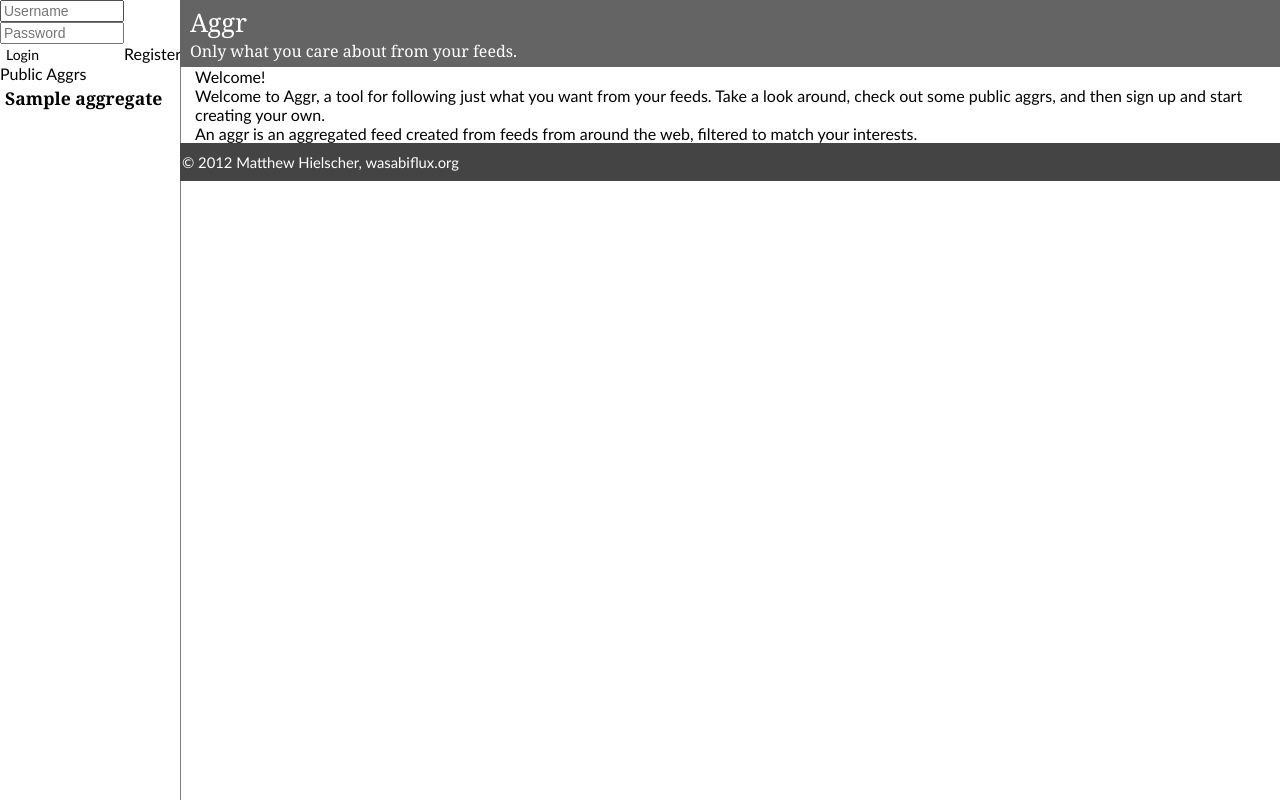
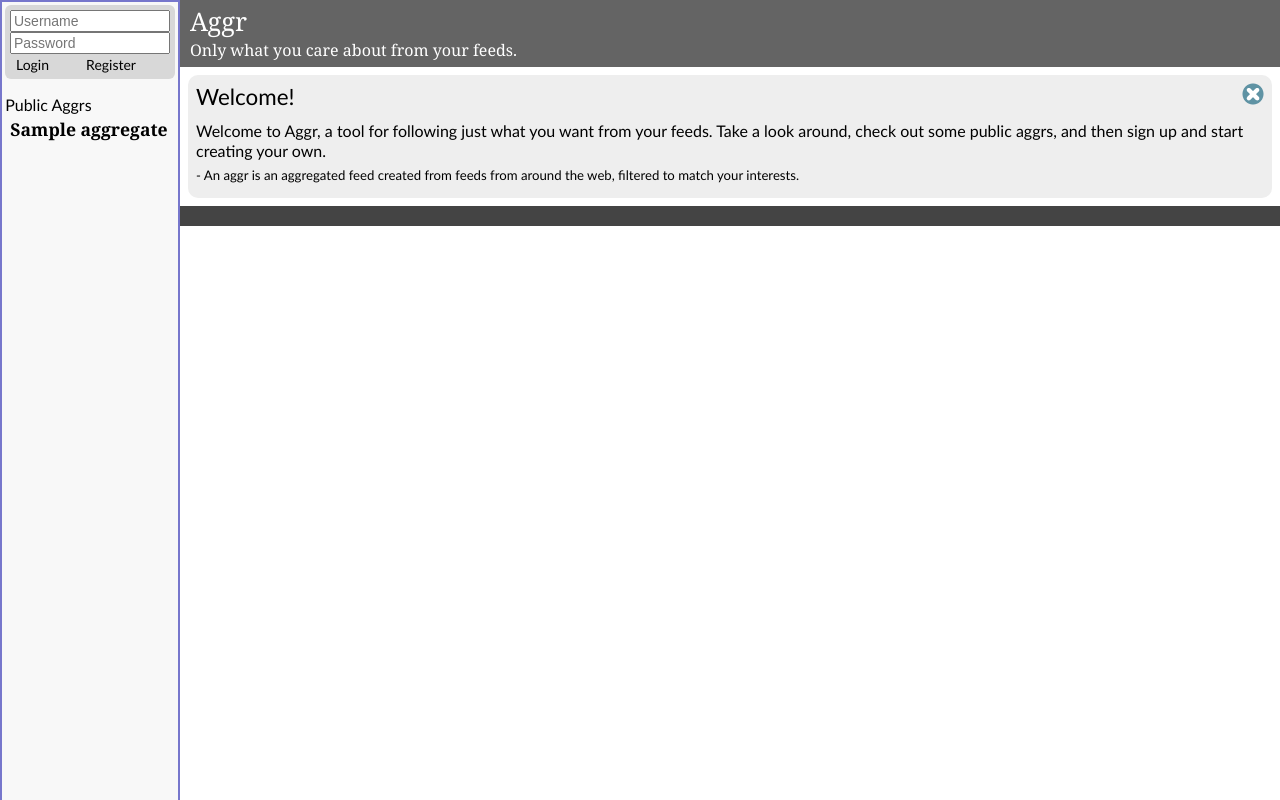
Before and after one commit to mhielscher/aggr, a Django app: page / in a window 1280 px wide. Run offline with Django 3.2, Linux system fonts and the light colour scheme; tables that the repository leaves empty hold one stand-in row (values such as "Sample post").

Commit message:
More design work.

```diff
--- a/aggr_app/feeds.py
+++ b/aggr_app/feeds.py
@@ -2,6 +2,7 @@ from django.contrib.syndication.views import Feed as RSSFeed
 from aggr_app.models import Aggregate
 from django.core.urlresolvers import reverse
 from django.shortcuts import get_object_or_404
+import datetime
 
 class AggregateFeed(RSSFeed):
     def get_object(self, request, aggr_id):
@@ -39,4 +40,4 @@ class AggregateFeed(RSSFeed):
         return entry.link
 
     def item_pubdate(self, entry):
-        return entry.published
+        return datetime.datetime(entry.published_parsed[:6])
--- a/aggr_app/models.py
+++ b/aggr_app/models.py
@@ -150,6 +150,8 @@ class Feed(models.Model):
                     self.cache_expires = timezone.now() + self.minimum_refresh_time
             logger.debug("Setting cache_expires=%s" % (self.cache_expires))
             self.cache = feedparser.parse(response.read())
+            for entry in self.cache.entries:
+                entry['feed'] = self.cache.feed
             self.save()
         else:
             # Some kind of redirect? Write a debug message.
@@ -184,21 +186,6 @@ class Aggregate(models.Model):
     def __unicode__(self):
         return self.name
 
-    # Deprecated, returns duplicates.
-    def get_unfiltered_items(self):
-        """Returns all items in the component feeds, sorted by published timestamp.
-
-        DEPRECATED
-        """
-        feeds = [f.feed.update_cache() for f in self.feeds.all()]
-        # Add the feed name to each entry for annotation.
-        for feed in feeds:
-            for entry in feed.entries:
-                entry['feed'] = feed.feed
-        self.items = [e for f in feeds for e in f.entries]
-        self.items.sort(key=lambda e: e.get('published_parsed') or e.get('updated_parsed'))
-        return self.items
-
     def apply_filters(self):
         """Compiles filters; returns matching entries."""
         items = []
--- a/aggr_app/static/css/base.css
+++ b/aggr_app/static/css/base.css
@@ -5,7 +5,6 @@ Styles for every page that inherits from base.html
 
 body {
     width: auto;
-    margin: 5px;
     font: 100% "Trebuchet MS", Arial, Helvetica, sans-serif;
     /*font-size: 0.825em;*/
 }
@@ -27,20 +26,24 @@ header hgroup a {
 
 header hgroup h1 {
     font-size: 1.6em;
+    line-height: 1.3em;
 }
 
 header hgroup h2 {
     font-size: 1.0em;
+    line-height: 1.5em;
 }
 
 nav.sidebar {
     position: fixed;
     left: 0;
     top: 0;
-    width: 180px;
+    width: 170px;
     height: 100%;
     border-right: 1px solid gray;
-    background-color: white;
+    background-color: #f8f8f8;
+    padding: 0.2em;
+    border: 2px solid #7777cc;
 }
 
 nav.sidebar ul.tab-bar {
@@ -64,14 +67,26 @@ nav a {
 }
 
 nav form#login, nav form#logout {
+    font-size: 1em;
+    background-color: #d8d8d8;
+    padding: 0.3em;
+    border-radius: 6px;
+}
 
+nav form#login {
+    margin-bottom: 1em;
 }
 
 nav form#login input {
     font-size: 0.875em;
+    width: 95%;
 }
 
-nav form#login button, nav form#logout button {
+nav form#login table, tr {
+    width: 100%;
+}
+
+nav form#login button, nav form#logout button, nav form#login a, nav form#logout a {
     font: inherit;
     font-size: 0.875em;
     background-color: transparent;
@@ -90,7 +105,7 @@ div.main {
 }
 
 div.content {
-    margin-left: 15px;
+
 }
 
 footer {
--- /dev/null
+++ b/aggr_app/static/css/welcome.css
@@ -0,0 +1,32 @@
+section.callout {
+    margin: 0.5em;
+    padding: 0.5em;
+    background-color: #eeeeee;
+    border-radius: 10px;
+}
+
+section.callout h1 {
+    font-size: 1.4em;
+    margin-bottom: 0.5em;
+}
+
+section.callout p {
+    line-height: 1.2em;
+    padding-bottom: 0.5em;
+}
+
+section.callout p.def {
+    font-size: 0.825em;
+}
+
+section.callout div#header {
+    position: relative;
+    top: 0px;
+    left: 0px;
+}
+
+section.callout div#header img.closebox {
+    position: absolute;
+    top: 0px;
+    right: 0px;
+}
--- a/aggr_app/templates/aggr_app/aggr_detail.html
+++ b/aggr_app/templates/aggr_app/aggr_detail.html
@@ -1,11 +1,14 @@
 {% extends "aggr_app/base.html" %}
 {% block title %}{{ aggr.name }}{% endblock %}
+{% block head %}
+    <link href="{{ STATIC_URL }}css/detail.css" rel="stylesheet" type="text/css" />
+{% endblock %}
 {% block content %}
 
 <h2>{{ aggr.name }}</h2>
 <h3><a href="{{ rss_url }}">RSS Feed</a></h3>
 {% for entry in aggr.items %}
-    {% include "aggr_app/aggr_post.html" %}
+    {% include "aggr_app/aggr_entry.html" %}
 {% endfor %}
 <form method="GET" action="{% url aggr_app.views.new_aggr aggr.id %}">
 <input type="submit" value="Edit">
--- a/aggr_app/templates/aggr_app/aggr_entry.html
+++ b/aggr_app/templates/aggr_app/aggr_entry.html
@@ -1,5 +1,5 @@
-<article class="aggr-post">
+<article class="aggr-entry">
     <h1><a href="{{ entry.link }}">{{ entry.title }}</a></h1>
-    <h2>{{ entry.published }}
+    <h2>{{ entry.published }} - {{ entry.feed.title }}</h2>
     <p>{{ entry.summary|safe }}</p>
 </article>
--- a/aggr_app/templates/aggr_app/anon_nav.html
+++ b/aggr_app/templates/aggr_app/anon_nav.html
@@ -4,10 +4,10 @@
         <input type="hidden" name="next" value="{{ request.path }}" />
         <table>
             <tr>
-                <td><input type="text" name="username" value="" size="12" placeholder="Username" /></td>
+                <td colspan="2"><input type="text" name="username" value="" placeholder="Username" /></td>
             </tr>
             <tr>
-                <td><input type="password" name="password" value="" size="12" placeholder="Password" /></td>
+                <td colspan="2"><input type="password" name="password" value="" placeholder="Password" /></td>
             </tr>
             <tr>
                 <td><button type="submit">Login</button></td>
--- a/aggr_app/templates/aggr_app/footer.html
+++ b/aggr_app/templates/aggr_app/footer.html
@@ -1,3 +1,3 @@
 <footer>
-    &copy; 2012 Matthew Hielscher, wasabiflux.org
+
 </footer>
--- a/aggr_app/templates/aggr_app/home.html
+++ b/aggr_app/templates/aggr_app/home.html
@@ -14,7 +14,7 @@
     <h1>Recent posts from all aggrs</h1>
     <ul>
         {% for entry in recent_posts %}
-            {% include "aggr_app/aggr_post.html" %}
+            {% include "aggr_app/aggr_entry.html" %}
         {% endfor %}
     </ul>
 </section>
--- a/aggr_app/templates/aggr_app/welcome.html
+++ b/aggr_app/templates/aggr_app/welcome.html
@@ -6,9 +6,10 @@
 {% block content %}
 
 <section class="callout">
+    <div id="header"><a href="#"><img class="closebox" src="/static/img/X.png" /></a></div>
     <h1>Welcome!</h1>
     <p>Welcome to Aggr, a tool for following <em>just what you want</em> from your feeds. Take a look around, check out some public aggrs, and then sign up and start creating your own.</p>
-    <p class="def">An <em>aggr</em> is an aggregated feed created from feeds from around the web, filtered to match your interests.</p>
+    <p class="def">- An <em>aggr</em> is an aggregated feed created from feeds from around the web, filtered to match your interests.</p>
 </section>
 
 {% endblock content %}
--- a/aggr_app/views.py
+++ b/aggr_app/views.py
@@ -160,7 +160,7 @@ def aggr_detail(request, aggr_id):
     aggr = get_object_or_404(Aggregate, pk=aggr_id)
     if not aggr.is_public and not request.user.is_authenticated():
         return HttpResponseRedirect(reverse('django.contrib.auth.views.login'))
-    if aggr.owner != request.user:
+    if not aggr.is_public and aggr.owner != request.user:
         return HttpResponseRedirect(reverse('aggr_app.views.home')) # temporary
 
     # Authenticated to get this aggr
```
Also changed, not shown: aggr_app/static/css/detail.css (added, +41 -0 lines), aggr_app/static/img/X.gif (added), aggr_app/static/img/X.jpg (added), aggr_app/static/img/X.png (added), 1 other file.
